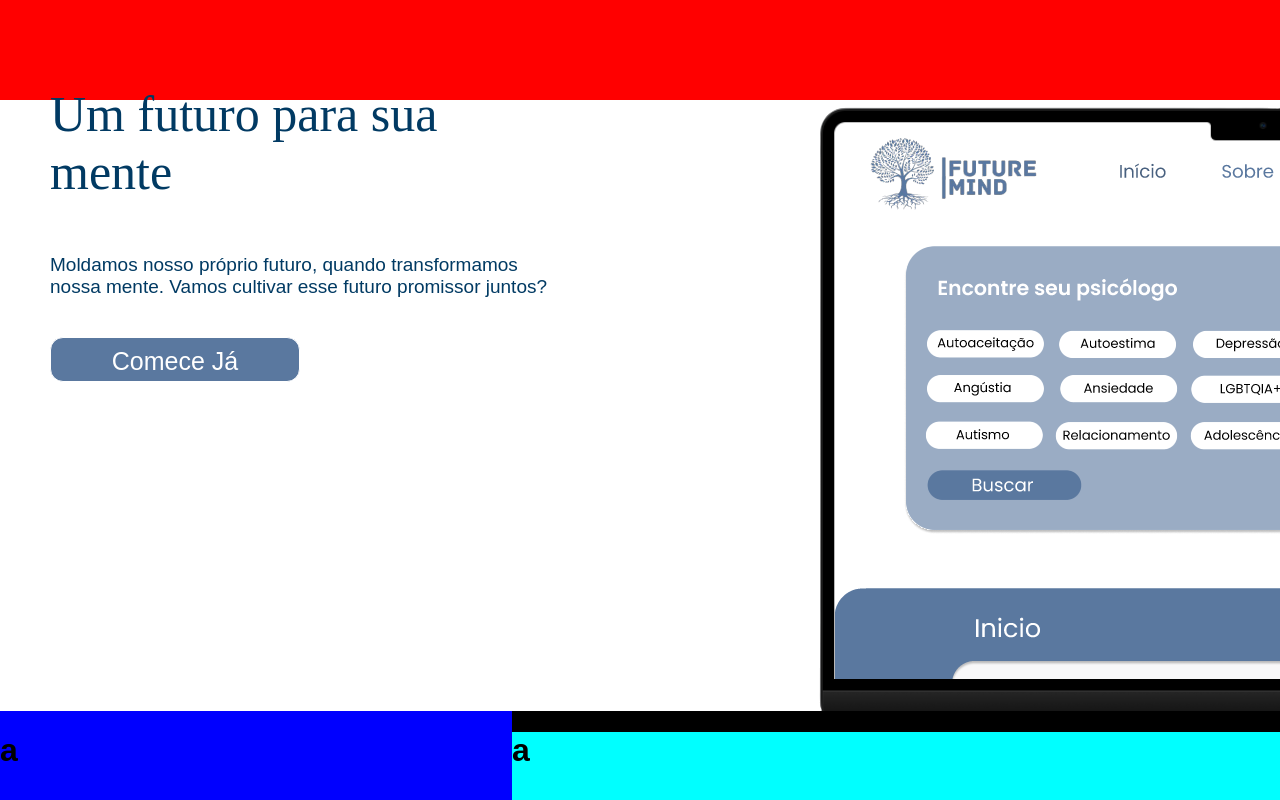
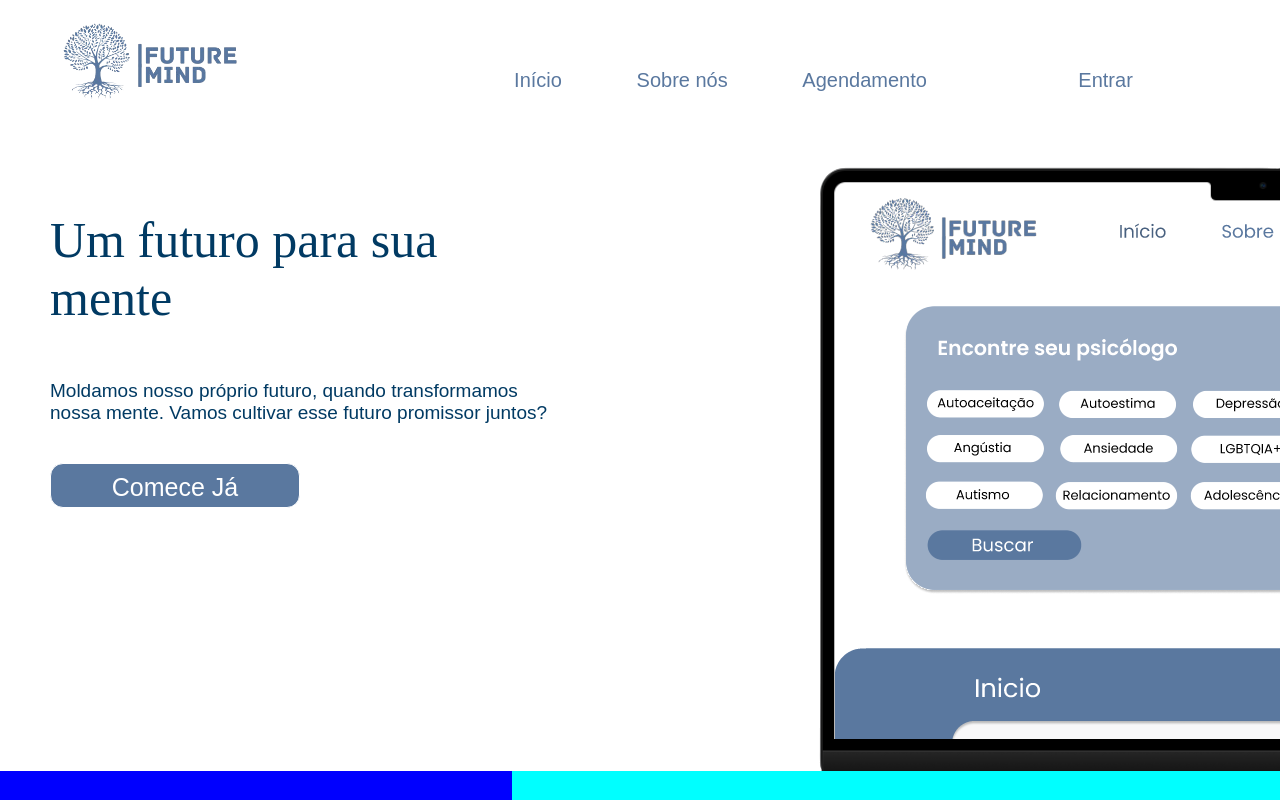
Before and after one commit to VitorMatt/FutureMind-1.0, a React (Vite) app in the folder FutureMind/: page /landingpage in a window 1280 px wide. Shown: the top 800 px of the page. Built offline with nearby package versions, Linux system fonts and the light colour scheme; a web font is replaced by a local one.

Commit message:
Desenvolvimento NavBar

```diff
--- a/FutureMind/src/components/CSS/Navbar.css
+++ b/FutureMind/src/components/CSS/Navbar.css
@@ -2,6 +2,47 @@
 
     display: flex;
     width: 100%;
-    height: 100px;
-    background-color: red;
+    height: 20%;
+    background-color: none;
+    margin: auto;
 }
+
+.Links .Link:hover,
+.Links .btn2:hover {
+
+  cursor: pointer;
+  color: #013a63;
+  transition: 0.5s;
+}
+
+.Links .Link,
+.Link, .btn2 {
+
+    font-family: "Poppins", sans-serif;
+    font-size: 20px;
+    color: #5a789f;
+    text-decoration: none;
+}
+
+.navbar img {
+
+  display: flex;
+  width: 20%;
+  margin: auto;
+  margin-top: -3.5%;
+  margin-left: 3%;
+  }
+
+  .Links {
+
+    display: flex;
+    margin: auto;
+    align-items: center;
+    width: 60%;
+    justify-content: space-evenly;
+  }
+
+  .Links .btn2 {
+
+    padding-left: 10%;
+  }
--- a/FutureMind/src/components/Navbar.jsx
+++ b/FutureMind/src/components/Navbar.jsx
@@ -1,10 +1,18 @@
 import './CSS/Navbar.css'
+import logo from '../../public/logo (2).png'
+import { Link } from 'react-router-dom'
 
 function Navbar() {
   return (
-    <div className='navbar'>
-
-    </div>
+    <nav className='navbar'>
+        <img src={logo} />
+        <div className='Links'>
+           <Link className='Link' to='/'>Início</Link>
+           <Link className='Link' to='/sobrenos'>Sobre nós</Link>
+           <Link className='Link' to='/'>Agendamento</Link>
+           <Link to='/' className='btn2'>Entrar</Link>
+        </div>
+    </nav>
   )
 }
 
--- a/FutureMind/src/pages/CSS/LandingPage.css
+++ b/FutureMind/src/pages/CSS/LandingPage.css
@@ -24,6 +24,13 @@
     width: 50%;
 }
 
+.container-maior {
+
+    display: flex;
+    margin: auto;
+    width: 100vw;
+}
+
 .titulo {
 
     font-family: "Poller One", serif;
@@ -34,7 +41,7 @@
     flex-wrap: wrap;
     width: 500px;
     font-size: 50px;
-    margin-top: -15px;
+    margin-top: 8%;
 }
 
 .subtitulo {
@@ -87,7 +94,7 @@
 
     background-color: black;
     width: 100vw;
-    height: 100vh;
+    height: 100%;
     display: flex;
 }
 
@@ -100,30 +107,48 @@
 .titulo-back{
 
     background-color: aqua;
-    height: 10%;
+    height: 20%;
+    margin: auto;
+    text-align: center;
+}
+
+.titulo-back h1 {
+
+    padding-top: 5%;
 }
 
 .texto-um {
 
     background-color: chartreuse;
-    height: 40%;
+    height: 35%;
+    margin: auto;
 }
 
 .texto-dois {
 
     background-color: darkorange;
-    height: 40%;
+    height: 35%;
+    margin: auto;
 }
 
 .conhecer-gente {
 
     background-color: fuchsia;
     height: 10%;
+    margin: auto;
 }
 
 .conteudo {
 
     width: 60vw;
+    height: 100%;
+    margin: auto;
+}
+
+.conteudo h1 {
+
+    height: fit-content;
+    margin: auto;
 }
 
 .grande {
--- a/FutureMind/src/pages/EscolhaCadastro.jsx
+++ b/FutureMind/src/pages/EscolhaCadastro.jsx
@@ -1,6 +1,8 @@
 import './CSS/EscolhaCadastro.css'
 import arvore from '../../public/logoLogin.png'
+
 function EscolhaCadastro() {
+
   return (
     <div className='escolhaCadastro-container'>
       <div className='Lado-esquerdo'>
@@ -9,9 +11,11 @@ function EscolhaCadastro() {
             <div className='estilização-Check'>
            <input type="radio" name="a" id="" className='check1' /><label htmlFor="" className='label1'>Sou Profissional</label>
             </div>
+
             <div className='estilização-Check'>
             <input type="radio" name="a" id="" className='check1'/><label htmlFor="" className='label1'>Sou Paciente</label>
             </div>
+
         <div className='Proximo'>
             <button className='proximo-estilizado'>Próximo</button>
         </div>
--- a/FutureMind/src/pages/LandingPage.jsx
+++ b/FutureMind/src/pages/LandingPage.jsx
@@ -8,6 +8,8 @@ function LandingPage() {
 
     <div className='landingPage-container'>
       <Navbar />
+      <div className='container-maior'>
+
       <div className="info">
            <h1 className="titulo">Um futuro para sua mente</h1>
            <p className="subtitulo">Moldamos nosso próprio futuro, quando transformamos nossa mente.
@@ -20,6 +22,7 @@ function LandingPage() {
         <div className="img">
            <img src={img} />
         </div>
+      </div>
         <div className='back'>
           <div className='imgPhone'>
             <h1>a</h1>
@@ -27,7 +30,7 @@ function LandingPage() {
 
           <div className='conteudo'>
           <div className='titulo-back'>
-          <h1>a</h1>
+          <h1>Por quê seus colaboradores preferem a FutureMind?</h1>
           </div>
 
           <div className='texto-um'>
```
Also changed, not shown: FutureMind/src/GlobalContext/GlobalContext.jsx (+4 -4 lines).
